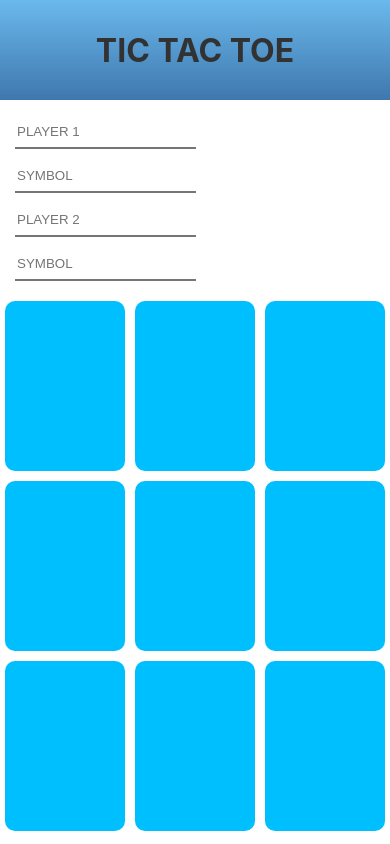
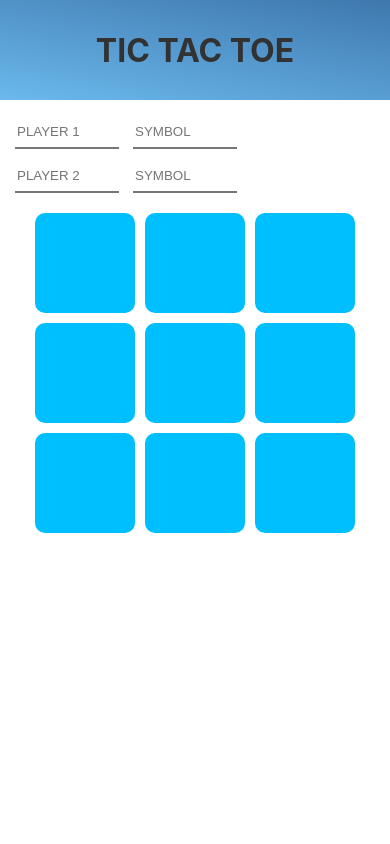
Before and after one commit to dominic162/Tic-Tac-Toe, a plain HTML site: page index.html in a window 390 px wide. Drawn offline with Linux system fonts and the light colour scheme.

Commit message:
Update ticTacToe.css

```diff
--- a/ticTacToe.css
+++ b/ticTacToe.css
@@ -6,7 +6,7 @@ header{
     width: 100%;
     height: 100px;
     display: flex;
-    background: linear-gradient(0deg,rgb(15, 86, 153),rgb(70, 168, 233));
+    background: linear-gradient(190deg,rgb(15, 86, 153),rgb(70, 168, 233));
     justify-content: space-around;
     align-items: center;
     position: sticky;
@@ -38,13 +38,12 @@ header p{
     font-size: 100px;
     text-align:center;
     border-radius: 10px;
+    animation-name: check;
+    animation-duration: 2s;
+    animation-timing-function: ease-in-out;
 }
 #selector{
     margin: 10px 10px;
-}
-.items{
-    animation-name: check;
-    animation-duration: 2s;
 }
 input{
     margin: 5px 5px;
@@ -60,3 +59,13 @@ input{
         transform: rotateY(180deg);
     }
 }
+@media only screen and (max-width:500px){
+    .items{
+        width: 100px;
+        height: 100px;
+        font-size: 50px;
+    }
+    input{
+        width: 100px;
+    }
+}
```
